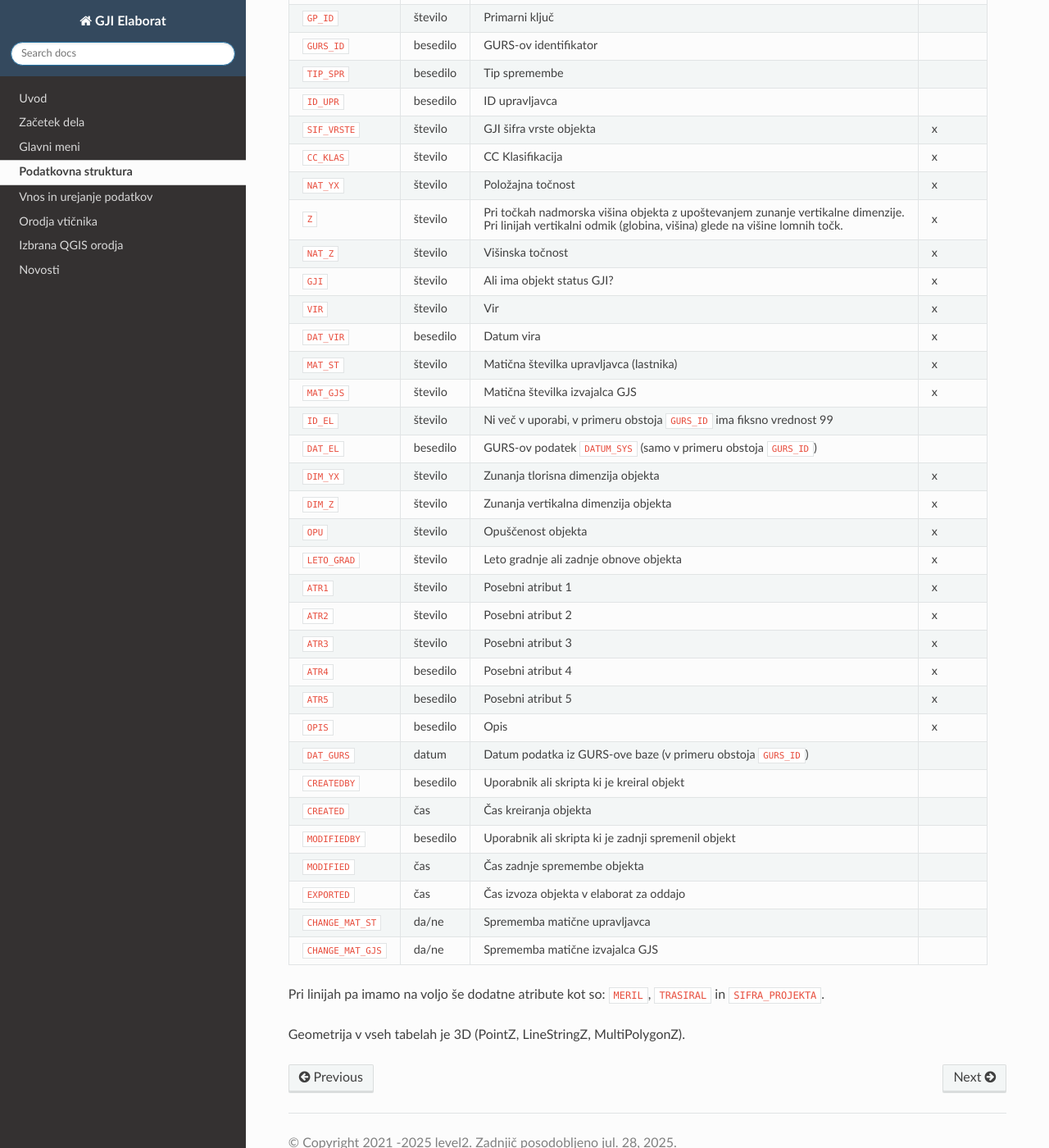
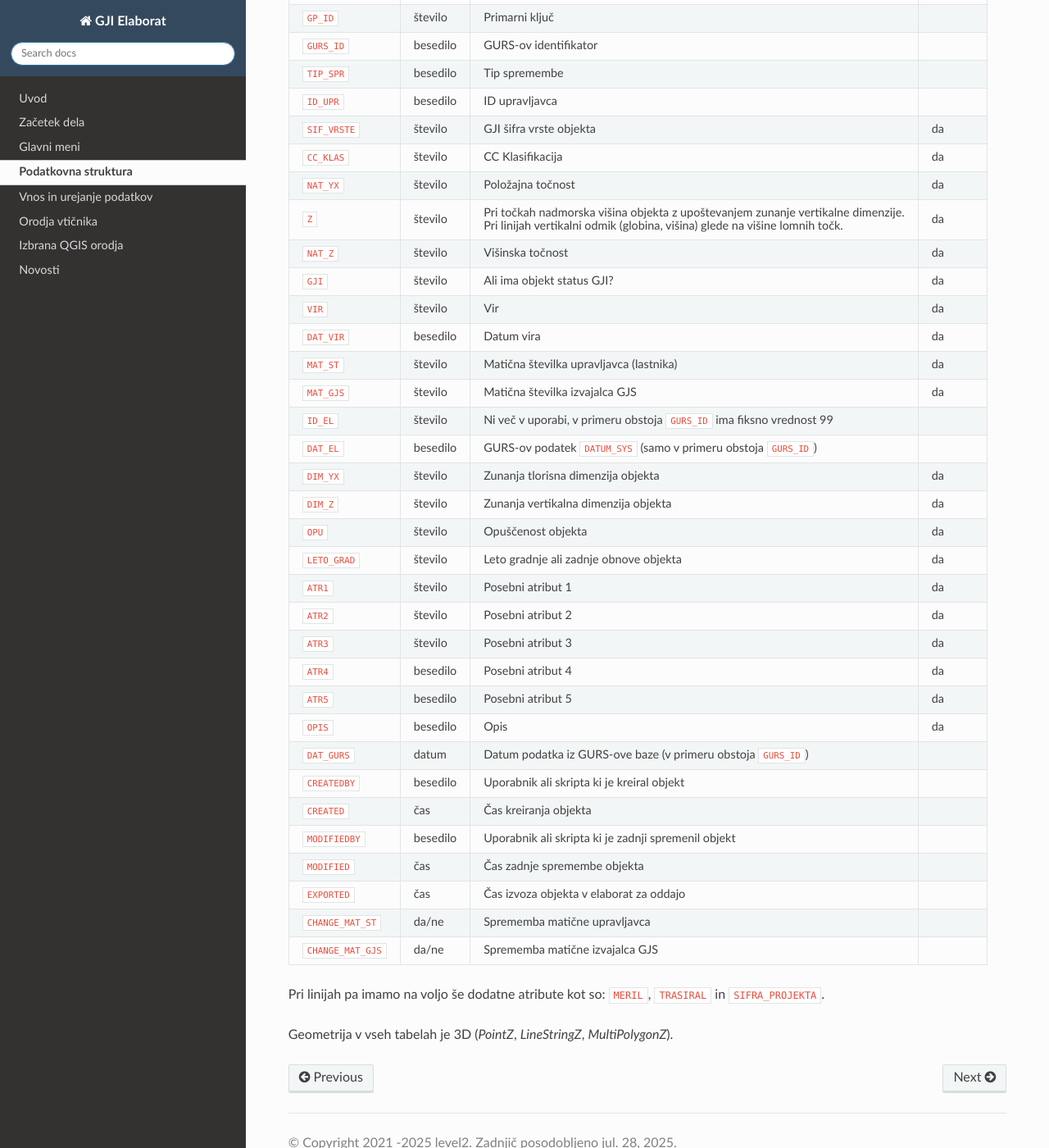
Before and after one commit to level2-gis/gji_elaborat_docs, a Sphinx documentation site: the page built from doc/struktura.rst, in a window 1280 px wide and 1400 px high, scrolled down 373 px. Shown: the whole window at 82% size. Built offline with Sphinx 7.4.7 and the Read the Docs theme 3.1.0, drawn with Linux system fonts in a browser that asks for light colours.

```diff
--- a/doc/_static/struktura.csv
+++ b/doc/_static/struktura.csv
@@ -3,30 +3,30 @@
 "``GURS_ID``";"besedilo";"GURS-ov identifikator";
 "``TIP_SPR``";"besedilo";"Tip spremembe";
 "``ID_UPR``";"besedilo";"ID upravljavca";
-"``SIF_VRSTE``";"število";"GJI šifra vrste objekta";"x"
-"``CC_KLAS``";"število";"CC Klasifikacija";"x"
-"``NAT_YX``";"število";"Položajna točnost";"x"
+"``SIF_VRSTE``";"število";"GJI šifra vrste objekta";"da"
+"``CC_KLAS``";"število";"CC Klasifikacija";"da"
+"``NAT_YX``";"število";"Položajna točnost";"da"
 "``Z``";"število";"Pri točkah nadmorska višina objekta z upoštevanjem zunanje vertikalne dimenzije.
 
-Pri linijah vertikalni odmik (globina, višina) glede na višine lomnih točk.";"x"
-"``NAT_Z``";"število";"Višinska točnost";"x"
-"``GJI``";"število";"Ali ima objekt status GJI?";"x"
-"``VIR``";"število";"Vir";"x"
-"``DAT_VIR``";"besedilo";"Datum vira";"x"
-"``MAT_ST``";"število";"Matična številka upravljavca (lastnika)";"x"
-"``MAT_GJS``";"število";"Matična številka izvajalca GJS";"x"
+Pri linijah vertikalni odmik (globina, višina) glede na višine lomnih točk.";"da"
+"``NAT_Z``";"število";"Višinska točnost";"da"
+"``GJI``";"število";"Ali ima objekt status GJI?";"da"
+"``VIR``";"število";"Vir";"da"
+"``DAT_VIR``";"besedilo";"Datum vira";"da"
+"``MAT_ST``";"število";"Matična številka upravljavca (lastnika)";"da"
+"``MAT_GJS``";"število";"Matična številka izvajalca GJS";"da"
 "``ID_EL``";"število";"Ni več v uporabi, v primeru obstoja ``GURS_ID`` ima fiksno vrednost 99";
 "``DAT_EL``";"besedilo";"GURS-ov podatek ``DATUM_SYS`` (samo v primeru obstoja ``GURS_ID``)";
-"``DIM_YX``";"število";"Zunanja tlorisna dimenzija objekta";"x"
-"``DIM_Z``";"število";"Zunanja vertikalna dimenzija objekta";"x"
-"``OPU``";"število";"Opuščenost objekta";"x"
-"``LETO_GRAD``";"število";"Leto gradnje ali zadnje obnove objekta";"x"
-"``ATR1``";"število";"Posebni atribut 1";"x"
-"``ATR2``";"število";"Posebni atribut 2";"x"
-"``ATR3``";"število";"Posebni atribut 3";"x"
-"``ATR4``";"besedilo";"Posebni atribut 4";"x"
-"``ATR5``";"besedilo";"Posebni atribut 5";"x"
-"``OPIS``";"besedilo";"Opis";"x"
+"``DIM_YX``";"število";"Zunanja tlorisna dimenzija objekta";"da"
+"``DIM_Z``";"število";"Zunanja vertikalna dimenzija objekta";"da"
+"``OPU``";"število";"Opuščenost objekta";"da"
+"``LETO_GRAD``";"število";"Leto gradnje ali zadnje obnove objekta";"da"
+"``ATR1``";"število";"Posebni atribut 1";"da"
+"``ATR2``";"število";"Posebni atribut 2";"da"
+"``ATR3``";"število";"Posebni atribut 3";"da"
+"``ATR4``";"besedilo";"Posebni atribut 4";"da"
+"``ATR5``";"besedilo";"Posebni atribut 5";"da"
+"``OPIS``";"besedilo";"Opis";"da"
 "``DAT_GURS``";"datum";"Datum podatka iz GURS-ove baze (v primeru obstoja ``GURS_ID``)";
 "``CREATEDBY``";"besedilo";"Uporabnik ali skripta ki je kreiral objekt";
 "``CREATED``";"čas";"Čas kreiranja objekta";
--- a/doc/orodja.rst
+++ b/doc/orodja.rst
@@ -127,6 +127,7 @@ Dodatno pa postopek atributiranja izvede tudi naslednje obdelave podatkov:
 - pripis ``DAT_VIR`` in ``LETO_GRAD`` na točke, ki imajo to prazno na podlagi podatka iz pripadajoče linije
 - izračun polja ``LETO_GRAD``, kjer je prazno, za točke in linije na podlagi polja ``DAT_VIR``,
 - določitev polja ``Z`` za točke na podlagi Z koordinate ter polja ``SIF_VRSTE`` in ``DIM_Z``,
+- usklajevanje polj ``NAT_YX`` in ``VIR`` glede na pravila GURS-a,
 - za EL-KOM določitev ``DIM_YX`` in ``DIM_Z`` za linije na podlagi dimenzij cevi če obstajajo na trasi ali pa števila kablov ki potekajo po trasi
 - za EL-KOM določitev ``DIM_YX`` in ``DIM_Z`` za točke 6110 - omarica (0,5 in 1,20) in 6107 - jašek (0,5 in 0,6) (samo za tiste ki so brez ``DIM_YX`` ali ``DIM_Z``)
 
@@ -146,8 +147,8 @@ skladno z navodili GURS.
  Izvoz omogoča kreiranje **več elaboratov naenkrat**, glede na vpisane matične številke upravljalcev za elemente (linije, točke, poligone)
  v polju ``MAT_ST``.
 
- To pomeni da lahko večji uporabniki (npr. komunalna podjetja), ki so izvajalci GJS na območju več različnih upravljavcev (občin),
- vodijo podatke v enem projektu in jih tudi v enem koraku izvozijo za oddajo na GURS.
+ To pomeni da lahko večji uporabniki (npr. komunalna podjetja), ki vodijo svoj operativni kataster in so izvajalci GJS na območju več različnih upravljavcev (občin),
+ uvozijo vse svoje podatke paketno v isti projekt in jih nato v enem koraku tudi izvozijo za oddajo na GURS.
 
  Potrebno je samo zagotoviti pravilen vpis matičnih številk.
 
--- a/doc/struktura.rst
+++ b/doc/struktura.rst
@@ -15,4 +15,4 @@ sistemska polja.
 
 Pri linijah pa imamo na voljo še dodatne atribute kot so: ``MERIL``, ``TRASIRAL`` in ``SIFRA_PROJEKTA``.
 
-Geometrija v vseh tabelah je 3D (PointZ, LineStringZ, MultiPolygonZ).
+Geometrija v vseh tabelah je 3D (*PointZ*, *LineStringZ*, *MultiPolygonZ*).
--- a/doc/zacetek.rst
+++ b/doc/zacetek.rst
@@ -16,7 +16,7 @@ Za delo potrebujemo nameščeno aplikacijo QGIS. Gre za zelo zmogljivo in širok
 `QGIS uradna stran <https://qgis.org/en/site/>`_
 
 .. note::
- Priporoča se uporabo **LTR ("Long term release")** različic aplikacije.
+ Priporoča se uporabo zadnje **LTR ("Long term release")** različice aplikacije. Nova LTR različica izide vsako leto, okvirno konec februarja.
  Minimalna zahtevana verzija je **3.16**.
 
 Navodila za uporabo
@@ -118,3 +118,4 @@ Delo z vtičnikom se deli na naslednje sklope:
 
 .. |processingAlgorithm| image:: /_static/common/processingAlgorithm.png
    :width: 1.5em
+   :class: no-scaled-link
```
Also changed, not shown: demo.rst (added, +15 -0 lines), doc/novosti.rst (+21 -0 lines).
